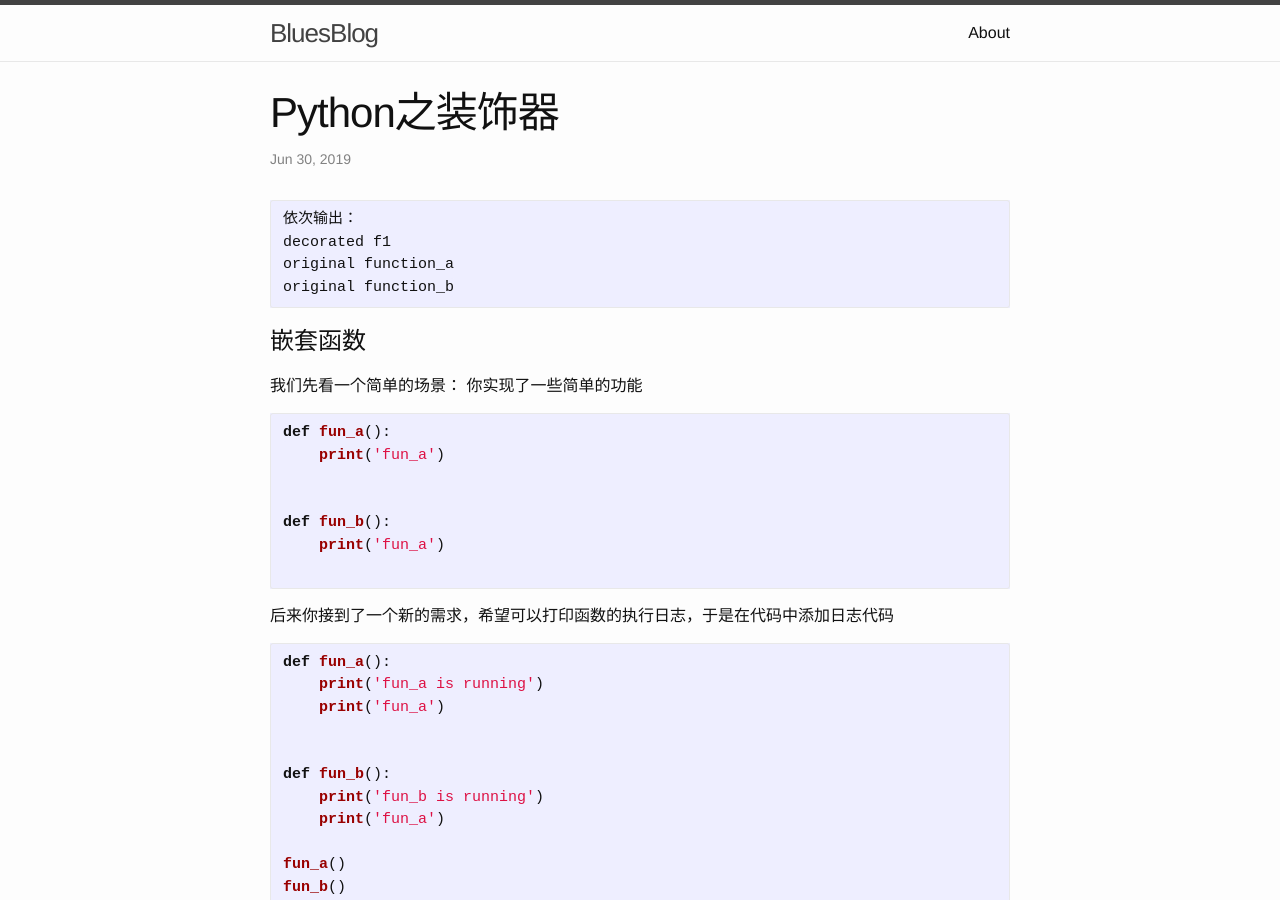
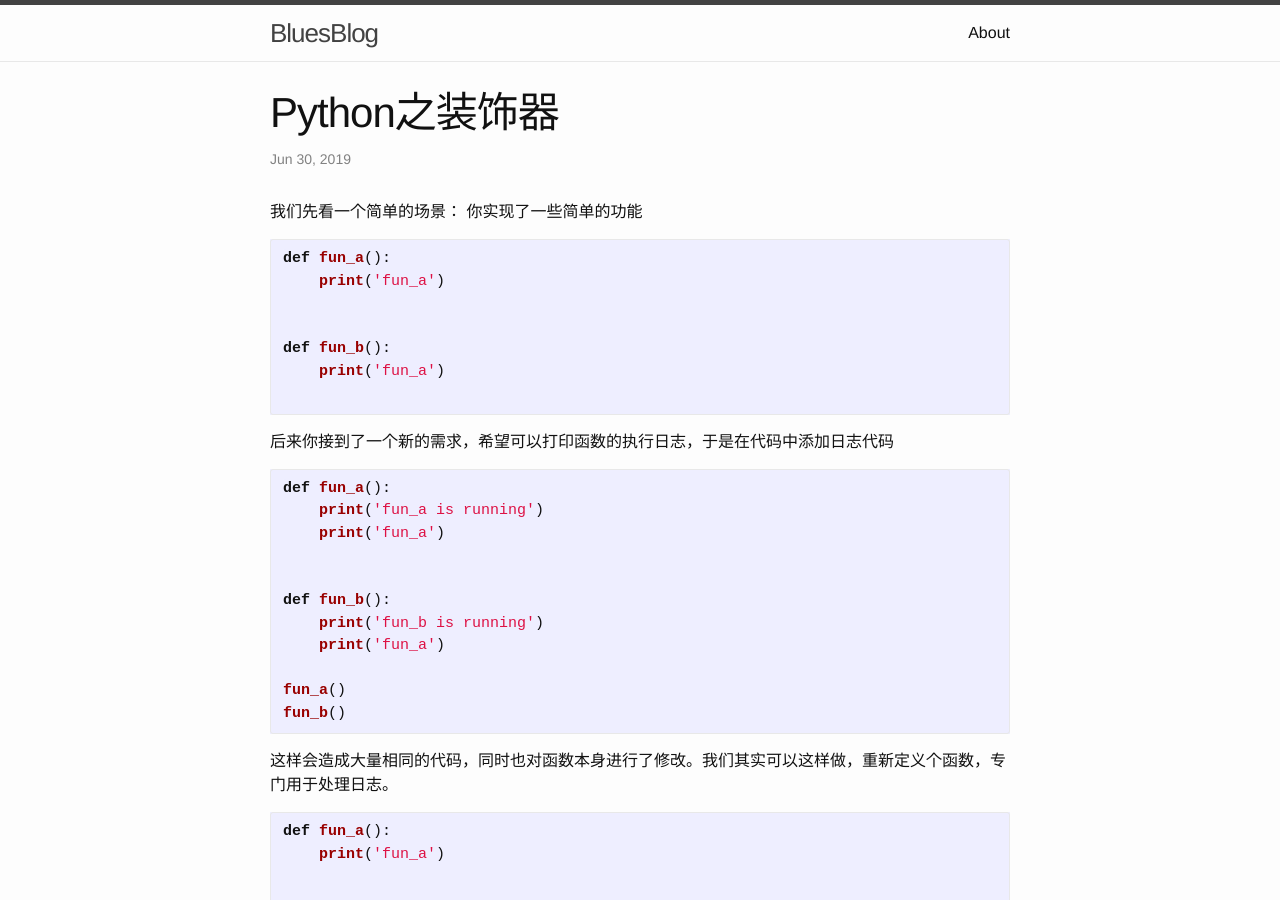
Before and after one commit to bluesnoblue/bluesnoblue.github.io, a Jekyll site: the page built from _posts/2019-06-30-Python之装饰器.md, in a window 1280 px wide and 900 px high. Built offline with Jekyll 4.4.1, drawn with Linux system fonts in a browser that asks for light colours.

Commit message:
Update 2019-06-30-Python之装饰器.md

````diff
--- a/_posts/2019-06-30-Python之装饰器.md
+++ b/_posts/2019-06-30-Python之装饰器.md
@@ -5,13 +5,7 @@ date:   2019-06-30 12:22:00 +0800
 categories: python
 ---
 
-```
-依次输出：
-decorated f1
-original function_a
-original function_b
-```
-# 嵌套函数
+
 我们先看一个简单的场景：
 你实现了一些简单的功能
 ```python
````
